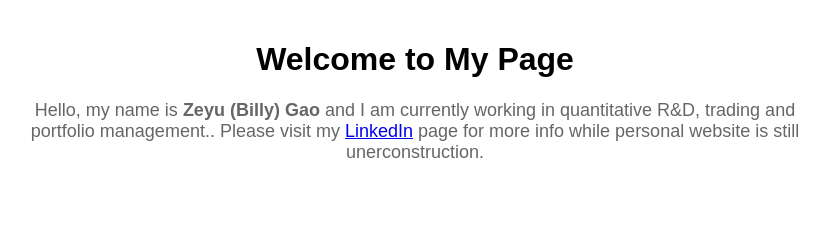
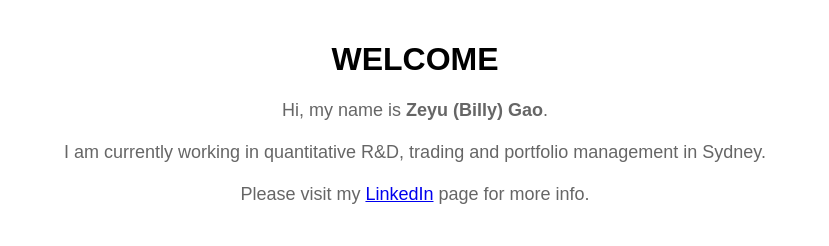
Before and after one commit to zymlnlp/zymlnlp.github.io, a plain HTML site: page index.html in a window 1280 px wide. Shown: the whole page, without its empty margins (225-1054 px from the left). Drawn offline with Linux system fonts and the light colour scheme.

Commit message:
Update index.html

```diff
--- a/index.html
+++ b/index.html
@@ -6,7 +6,7 @@
 	<title>My Introduction</title>
 	<style>
 		body {
-			font-family: Arial, sans-serif;
+			font-family: sans-serif;
 			margin: 0;
 			padding: 0;
 		}
@@ -28,9 +28,9 @@
 </head>
 <body>
 	<div class="container">
-		<h1>Welcome to My Page</h1>
+		<h1>WELCOME</h1>
 		<div class="intro">
-			<p>Hello, my name is <strong>Zeyu (Billy) Gao</strong> and I am currently working in quantitative R&D, trading and portfolio management.</strong>. Please visit my </a><a href="https://www.linkedin.com/in/zeyugao/">LinkedIn</a> page for more info while personal website is still unerconstruction.</p>
+			<p>Hi, my name is <strong>Zeyu (Billy) Gao</strong>.<br><br>I am currently working in quantitative R&D, trading and portfolio management in Sydney.</strong><br><br>Please visit my </a><a href="https://www.linkedin.com/in/zeyugao/">LinkedIn</a> page for more info.</p>
 		</div>
 	</div>
 </body>
```
